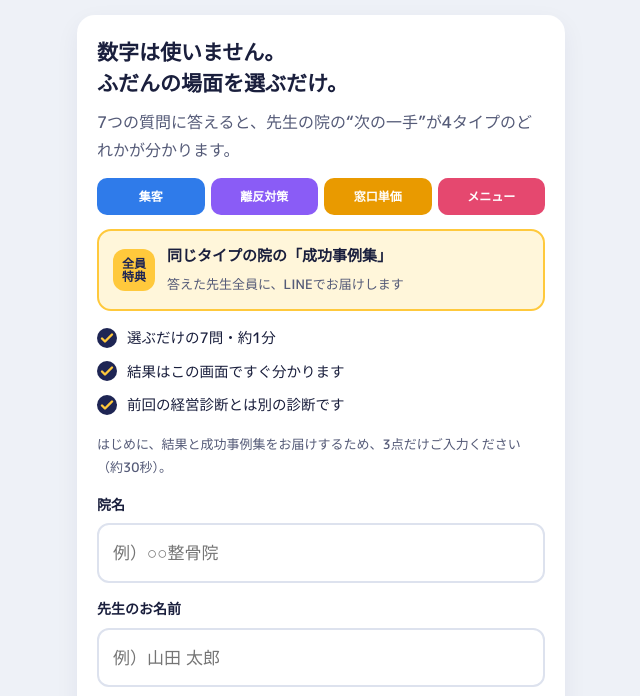
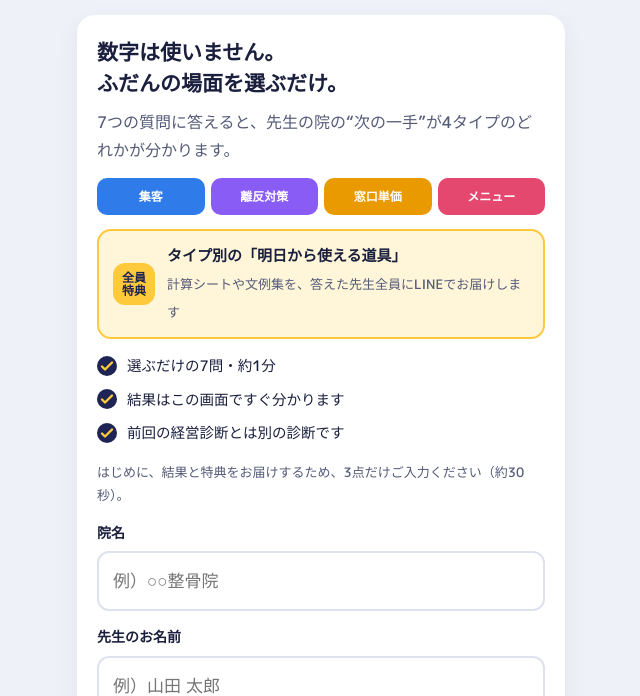
Before and after one commit to takumitakahagi/shindan, a plain HTML site: page next/index.html in a window 1280 px wide. Shown: the part 105-801 px from the top of the page, without its empty margins (319-959 px from the left). Drawn offline with Linux system fonts and the light colour scheme.

Commit message:
Add files via upload

```diff
--- a/next/index.html
+++ b/next/index.html
@@ -4,9 +4,9 @@
 <meta charset="utf-8">
 <meta name="viewport" content="width=device-width,initial-scale=1,viewport-fit=cover">
 <title>次の一手診断｜整骨院・接骨院・鍼灸院</title>
-<meta name="description" content="数字は使いません。ふだんの院の場面を7つ選ぶだけで、次に力を入れる分野が4タイプで分かる1分診断。回答した先生全員に成功事例集をプレゼント。">
+<meta name="description" content="数字は使いません。ふだんの院の場面を7つ選ぶだけで、次に力を入れる分野が4タイプで分かる1分診断。回答した先生全員に、タイプ別の「明日から使える道具」をプレゼント。">
 <meta property="og:type" content="website">
-<meta property="og:title" content="院の“次の一手”診断｜回答した先生全員に成功事例集">
+<meta property="og:title" content="院の“次の一手”診断｜回答した先生全員にタイプ別の特典">
 <meta property="og:description" content="数字は使いません。ふだんの場面を7つ選ぶだけ・約1分。次に力を入れる分野が4タイプで分かります。">
 <!-- 公開する場所を変えたら、og:image のURLも置き場所に合わせて書き換える -->
 <meta property="og:image" content="https://takumitakahagi.github.io/shindan/next/ogp.png">
@@ -130,10 +130,10 @@ input:focus{border-color:var(--navy-2)}
         <div class="types" aria-hidden="true">
           <span style="background:var(--c1)">集客</span><span style="background:var(--c2)">離反対策</span><span style="background:var(--c3)">窓口単価</span><span style="background:var(--c4)">メニュー</span>
         </div>
-        <div class="gift"><div class="ic">全員<br>特典</div><div><b>同じタイプの院の「成功事例集」</b><span>答えた先生全員に、LINEでお届けします</span></div></div>
+        <div class="gift"><div class="ic">全員<br>特典</div><div><b>タイプ別の「明日から使える道具」</b><span>計算シートや文例集を、答えた先生全員にLINEでお届けします</span></div></div>
         <ul class="points"><li>選ぶだけの7問・約1分</li><li>結果はこの画面ですぐ分かります</li><li>前回の経営診断とは別の診断です</li></ul>
         <form id="entry" novalidate>
-          <p class="small muted" style="margin-top:6px">はじめに、結果と成功事例集をお届けするため、3点だけご入力ください（約30秒）。</p>
+          <p class="small muted" style="margin-top:6px">はじめに、結果と特典をお届けするため、3点だけご入力ください（約30秒）。</p>
           <label class="f" for="in-name">院名</label>
           <input type="text" id="in-name" autocomplete="organization" placeholder="例）○○整骨院">
           <label class="f" for="dr-name">先生のお名前</label>
@@ -173,7 +173,7 @@ input:focus{border-color:var(--navy-2)}
           <h3>LINEで受け取ると届くもの</h3>
           <ol>
             <li>このタイプの院が最初に見直したことを、明日から3日間、1日1通</li>
-            <li>3日目に、同じタイプの院の「成功事例集」</li>
+            <li>3日目に、タイプ別の「明日から使える道具」（計算シート・文例集など）</li>
           </ol>
         </div>
         <a class="btn btn-line" id="r-line" href="#" target="_blank" rel="noopener">LINEで結果と特典を受け取る</a>
```
Also changed, not shown: next/ogp.png.
